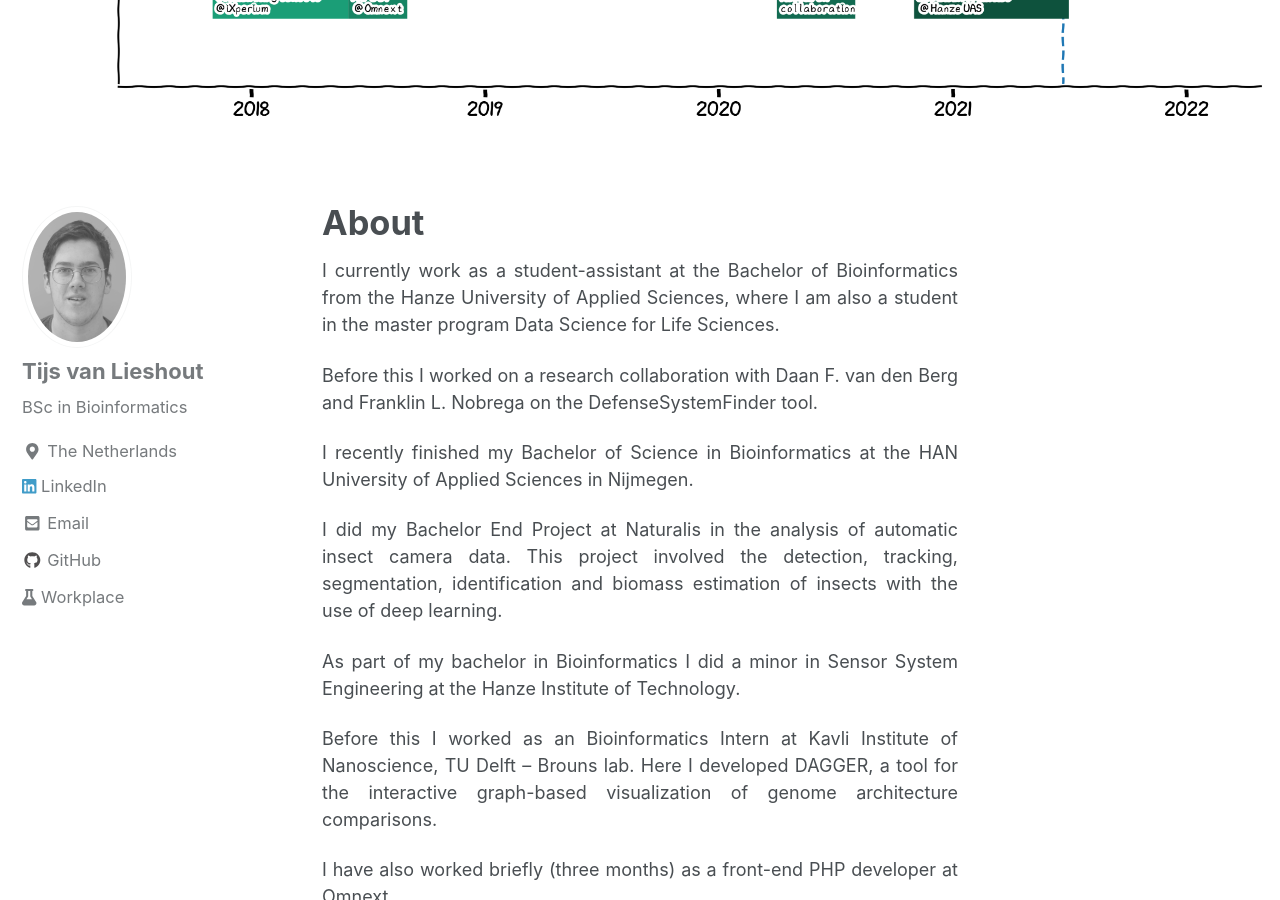
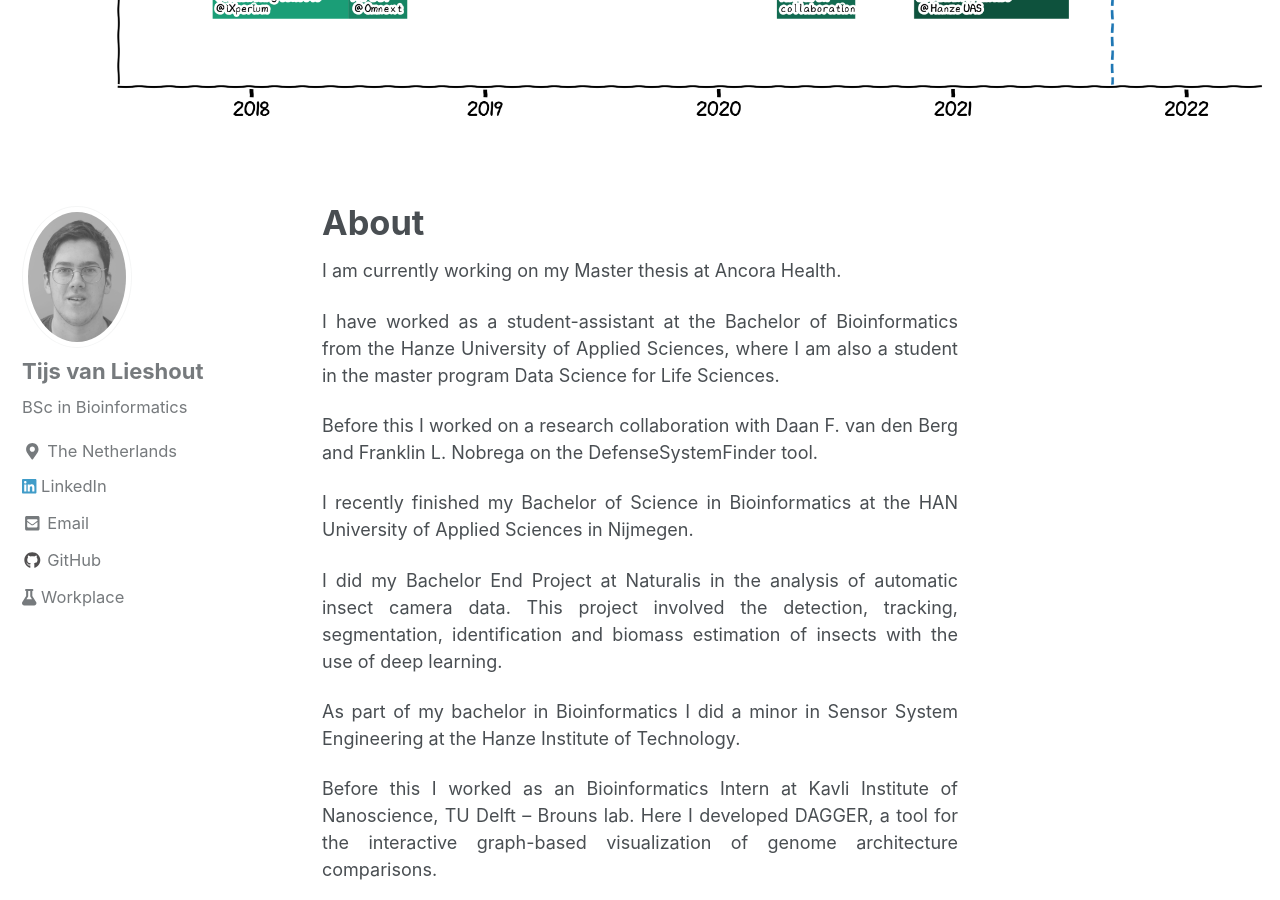
Before and after one commit to Magiduck/magiduck.github.io, a Jekyll site: the page built from _pages/about.md, in a window 1280 px wide and 900 px high, scrolled down 498 px. Built offline with Jekyll 4.4.1, drawn with Linux system fonts in a browser that asks for light colours; cached includes are drawn as plain includes; nearby versions of some CDN libraries.

Commit message:
updated with most recent personal information

```diff
--- a/_config.yml
+++ b/_config.yml
@@ -120,7 +120,7 @@ author:
       url: "https://bit.ly/2CIdw5x"
     - label: "Workplace"
       icon: "fas fa-flask"
-      url: "https://www.hanze.nl/bioinformatica/"
+      url: "https://www.ancora.health"
     - label: "Website"
       icon: "fas fa-fw fa-link"
       # url: "https://your-website.com"
--- a/_pages/about.md
+++ b/_pages/about.md
@@ -5,7 +5,9 @@ header:
   image: "/assets/images/Timeline_CV.png"
 ---
 
-I currently work as a student-assistant at the Bachelor of Bioinformatics from the Hanze University of Applied Sciences, where I am also a student in the master program Data Science for Life Sciences.
+I am currently working on my Master thesis at Ancora Health.
+
+I have worked as a student-assistant at the Bachelor of Bioinformatics from the Hanze University of Applied Sciences, where I am also a student in the master program Data Science for Life Sciences.
 
 Before this I worked on a research collaboration with Daan F. van den Berg and Franklin L. Nobrega on the DefenseSystemFinder tool.
 
```
Also changed, not shown: assets/images/Timeline_CV.png.
